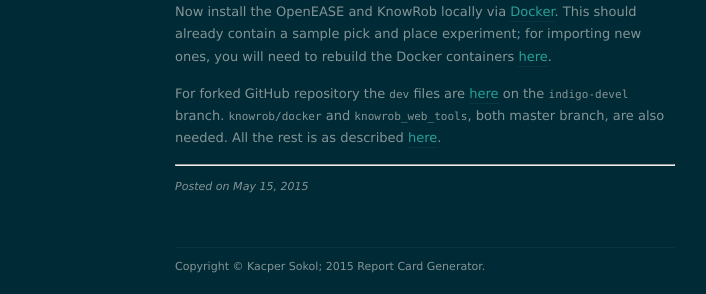
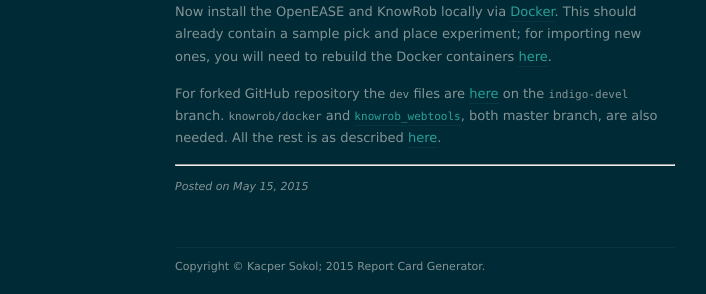
Before and after one commit to So-Cool/ReportCardGenerator, a Jekyll site: the page built from _posts/2015-05-15-preliminary-information.md, in a window 1280 px wide. Shown: the part 1059-1353 px from the top of the page, without its empty margins (215-921 px from the left). Built offline with Jekyll 4.4.1, drawn with Linux system fonts in a browser that asks for light colours; nearby versions of some CDN libraries.

Commit message:
Links fixed.

```diff
--- a/_posts/2015-05-15-preliminary-information.md
+++ b/_posts/2015-05-15-preliminary-information.md
@@ -32,7 +32,7 @@ mongoimport --db roslog --collection logged_designators < logged_designators.jso
 
 Now install the OpenEASE and KnowRob locally via [Docker][docker]. This should already contain a sample pick and place experiment; for importing new ones, you will need to rebuild the Docker containers [here][dockerDev].
 
-For forked GitHub repository the `dev` files are [here][gitdev] on the `indigo-devel` branch. `knowrob/docker` and `knowrob_web_tools`, both master branch, are also needed. All the rest is as described [here][devDescription].
+For forked GitHub repository the `dev` files are [here][gitdev] on the `indigo-devel` branch. `knowrob/docker` and [`knowrob_webtools`][webtools], both master branch, are also needed. All the rest is as described [here][devDescription].
 
 ---
 
@@ -47,5 +47,6 @@ For forked GitHub repository the `dev` files are [here][gitdev] on the `indigo-d
 [PnP]: http://www.robots-doing-things.com/incoming/log-packaged-2014-12-30-16-10-37.tar.gz
 [docker]: http://knowrob.org/doc/docker
 [dockerDev]: http://knowrob.org/doc/docker/dev
-[gitdev]: github.com/knowrob/knowrob
+[gitdev]: https://github.com/knowrob/knowrob
 [devDescription]: http://knowrob.org/doc/docker
+[webtools]: https://github.com/code-iai/knowrob_webtools
```
